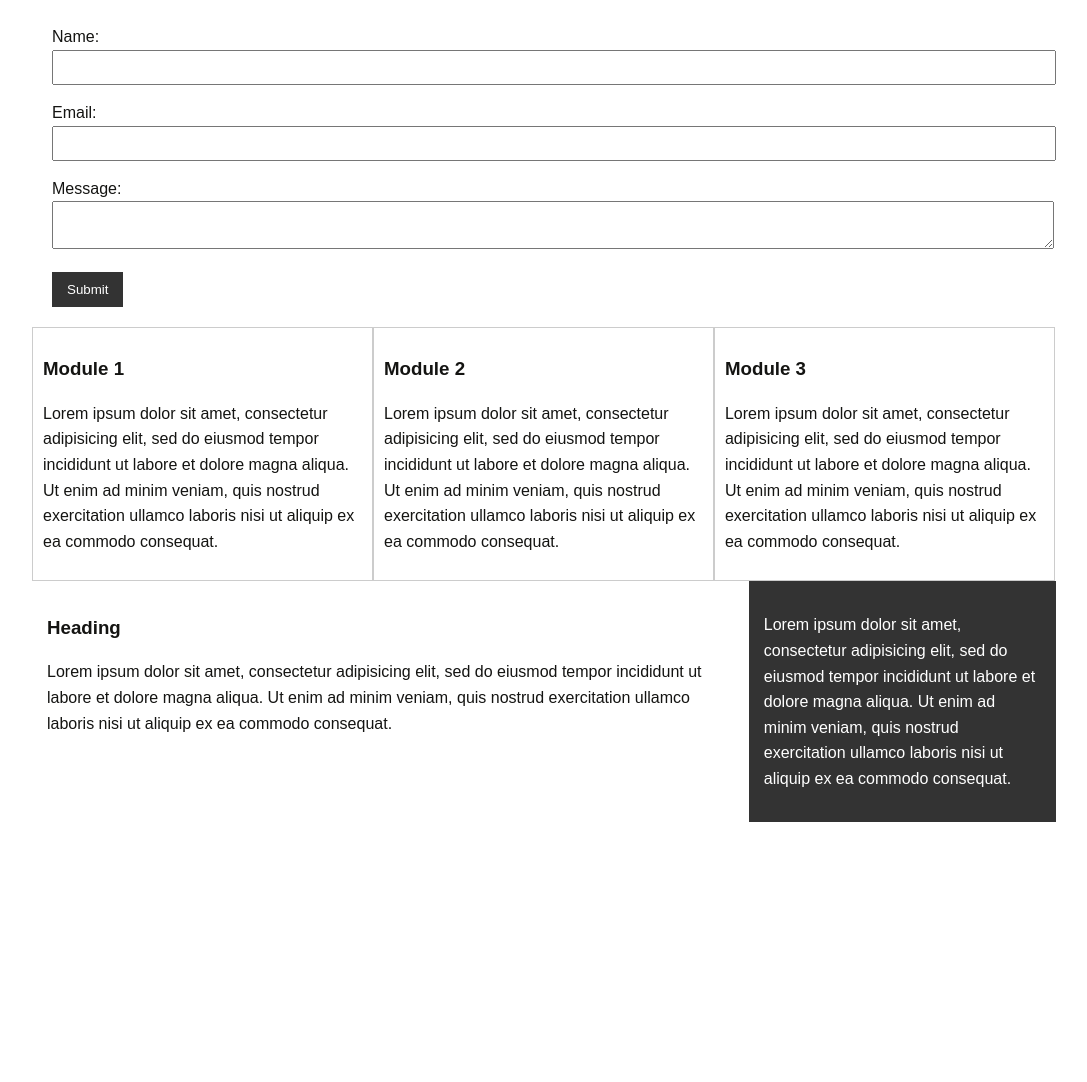
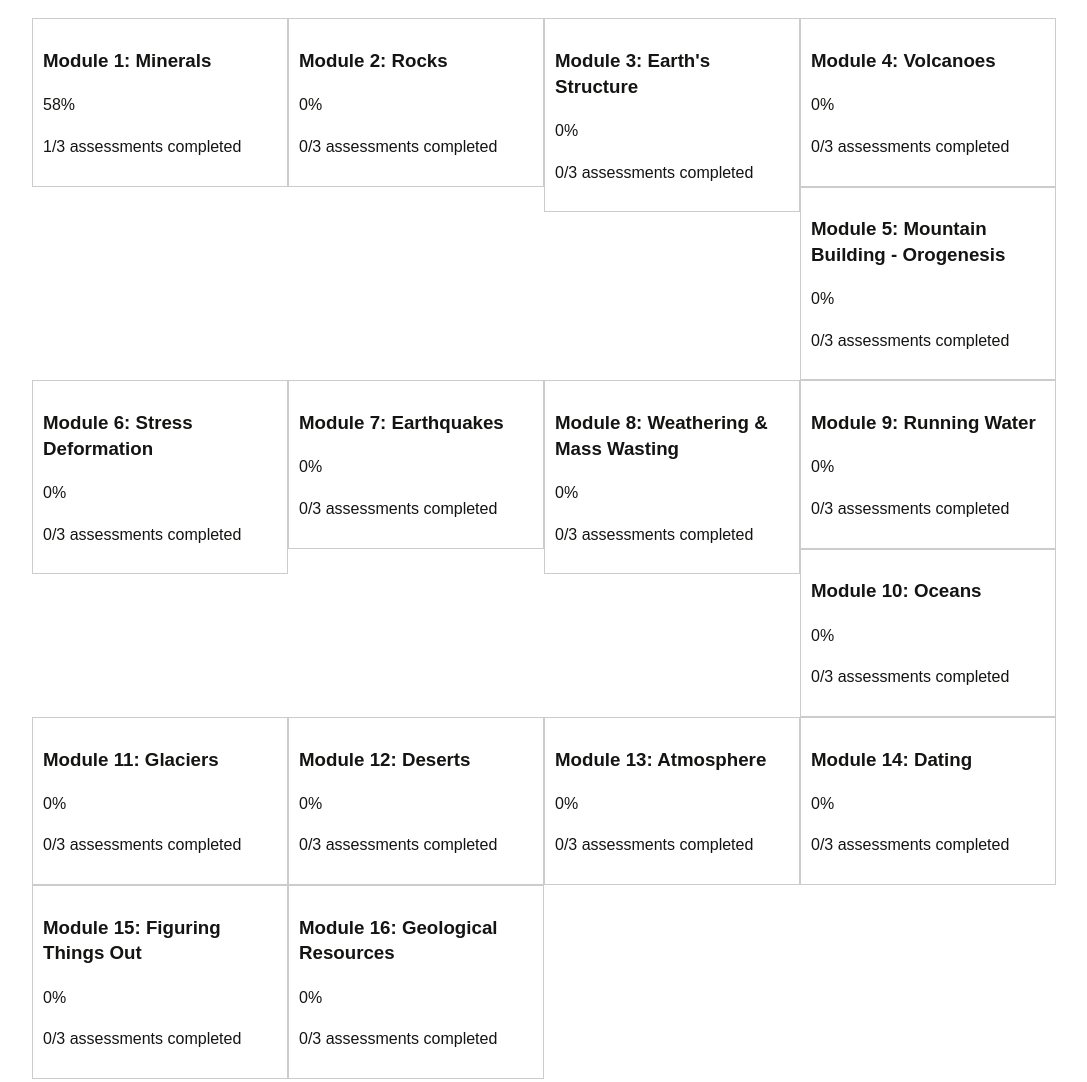
Before and after one commit to shagun26/PerfDashboard, a plain HTML site: page files/index.html in a window 1280 px wide. Shown: the part 465-1547 px from the top of the page, without its empty margins (96-1183 px from the left). Drawn offline with Linux system fonts and the light colour scheme.

Commit message:
Filled in module blocks, closer to final copy

```diff
--- a/files/index.html
+++ b/files/index.html
@@ -7,7 +7,6 @@
 <body>
 
 	<header class="header" id="main-header" role="banner">
-		<div class="container">
 
 			<div id="site-logo">
 				<img class="yorklogo" src="http://about.yorku.ca/wp-content/themes/York-Template-2014/images/yorku-logo-rgb-240-122.jpg"
@@ -16,12 +15,10 @@
 
 			<h1>Earth Science</h1>
 
-		</div>
 	</header>
 
 
 	<nav id="navbar">
-		<div class="container">
 			<ul>
 				<li><a href="#">Home</a></li>
 				<li><a href="#">Grade</a></li>
@@ -29,7 +26,6 @@
 				<li><a href="#">Course Outline</a></li>
 				<li><a href="#">Moodle	</a></li>
 			</ul>
-		</div>
 	</nav>
 
 	<div class="container">
@@ -41,7 +37,108 @@
 			<a class="button" href="">Read More</a>
 		</div>
 
-		<form class="my-form">
+		<div class="module-block">
+			<h3>Module 1: Minerals</h3>
+			<p class="completion">58%</p>
+			<p class="assessments">1/3 assessments completed</p>
+		</div>
+
+		<div class="module-block locked">
+			<h3>Module 2: Rocks</h3>
+			<p class="completion">0%</p>
+			<p class="assessments">0/3 assessments completed</p>
+		</div>
+
+		<div class="module-block locked">
+			<h3>Module 3: Earth's Structure</h3>
+			<p class="completion">0%</p>
+			<p class="assessments">0/3 assessments completed</p>
+		</div>
+
+		<div class="module-block locked">
+			<h3>Module 4: Volcanoes</h3>
+			<p class="completion">0%</p>
+			<p class="assessments">0/3 assessments completed</p>
+		</div>
+
+		<div class="module-block locked">
+			<h3>Module 5: Mountain Building - Orogenesis</h3>
+			<p class="completion">0%</p>
+			<p class="assessments">0/3 assessments completed</p>
+		</div>
+
+		<div class="module-block locked">
+			<h3>Module 6: Stress Deformation</h3>
+			<p class="completion">0%</p>
+			<p class="assessments">0/3 assessments completed</p>
+		</div>
+
+		<div class="module-block locked">
+			<h3>Module 7: Earthquakes</h3>
+			<p class="completion">0%</p>
+			<p class="assessments">0/3 assessments completed</p>
+		</div>
+
+		<div class="module-block locked">
+			<h3>Module 8: Weathering &amp; Mass Wasting</h3>
+			<p class="completion">0%</p>
+			<p class="assessments">0/3 assessments completed</p>
+		</div>
+
+		<div class="module-block locked">
+			<h3>Module 9: Running Water</h3>
+			<p class="completion">0%</p>
+			<p class="assessments">0/3 assessments completed</p>
+		</div>
+
+		<div class="module-block locked">
+			<h3>Module 10: Oceans</h3>
+			<p class="completion">0%</p>
+			<p class="assessments">0/3 assessments completed</p>
+		</div>
+
+		<div class="module-block locked">
+			<h3>Module 11: Glaciers</h3>
+			<p class="completion">0%</p>
+			<p class="assessments">0/3 assessments completed</p>
+		</div>
+
+		<div class="module-block locked">
+			<h3>Module 12: Deserts</h3>
+			<p class="completion">0%</p>
+			<p class="assessments">0/3 assessments completed</p>
+		</div>
+
+		<div class="module-block locked">
+			<h3>Module 13: Atmosphere</h3>
+			<p class="completion">0%</p>
+			<p class="assessments">0/3 assessments completed</p>
+		</div>
+
+		<div class="module-block locked">
+			<h3>Module 14: Dating</h3>
+			<p class="completion">0%</p>
+			<p class="assessments">0/3 assessments completed</p>
+		</div>
+
+		<div class="module-block locked">
+			<h3>Module 15: Figuring Things Out</h3>
+			<p class="completion">0%</p>
+			<p class="assessments">0/3 assessments completed</p>
+		</div>
+
+		<div class="module-block locked">
+			<h3>Module 16: Geological Resources</h3>
+			<p class="completion">0%</p>
+			<p class="assessments">0/3 assessments completed</p>
+		</div>
+
+		<div class="clr"></div>
+
+
+	</div> <!-- End container! -->
+
+	<form class="my-form">
 			<div class="form-group">
 				<label>Name: </label>
 				<input type="text" name="name">
@@ -57,51 +154,6 @@
 			<input class="button" type="submit" value="Submit" name="">
 		</form>
 
-		<div class="block">
-			<h3>Module 1</h3>
-			<p>Lorem ipsum dolor sit amet, consectetur adipisicing elit, sed do eiusmod
-			tempor incididunt ut labore et dolore magna aliqua. Ut enim ad minim veniam,
-			quis nostrud exercitation ullamco laboris nisi ut aliquip ex ea commodo
-			consequat.</p>
-		</div>
-
-		<div class="block">
-			<h3>Module 2</h3>
-			<p>Lorem ipsum dolor sit amet, consectetur adipisicing elit, sed do eiusmod
-			tempor incididunt ut labore et dolore magna aliqua. Ut enim ad minim veniam,
-			quis nostrud exercitation ullamco laboris nisi ut aliquip ex ea commodo
-			consequat.</p>
-		</div>
-
-		<div class="block">
-			<h3>Module 3</h3>
-			<p>Lorem ipsum dolor sit amet, consectetur adipisicing elit, sed do eiusmod
-			tempor incididunt ut labore et dolore magna aliqua. Ut enim ad minim veniam,
-			quis nostrud exercitation ullamco laboris nisi ut aliquip ex ea commodo
-			consequat.</p>
-		</div>
-
-		<div class="clr"></div>
-
-		<div id="main-block">
-			<h3>Heading</h3>
-			<p>Lorem ipsum dolor sit amet, consectetur adipisicing elit, sed do eiusmod
-			tempor incididunt ut labore et dolore magna aliqua. Ut enim ad minim veniam,
-			quis nostrud exercitation ullamco laboris nisi ut aliquip ex ea commodo
-			consequat.</p>
-		</div>
-
-		<div id="sidebar">
-			<p>Lorem ipsum dolor sit amet, consectetur adipisicing elit, sed do eiusmod
-			tempor incididunt ut labore et dolore magna aliqua. Ut enim ad minim veniam,
-			quis nostrud exercitation ullamco laboris nisi ut aliquip ex ea commodo
-			consequat.</p>
-		</div>
-
-		<div class="clr"></div>
-
-	</div> <!-- End container! -->
-
 	<div style="margin-top:500px;"></div>
 
 </body>
--- a/files/style.css
+++ b/files/style.css
@@ -12,11 +12,25 @@ body {
 	overflow: hidden;
 }
 
+.header h1 {
+	color: #ffffff;
+	max-width: 1200px;
+	padding: 20px;
+	margin: 0 auto;
+	font-weight: 700;
+	text-shadow: 1px 1px #9a0100;
+	letter-spacing: .1em;
+	line-height: 1em;
+	clear: both;
+	font-size: 1.5em;
+	display: block;
+	font-family: 'Lato', arial, sans-serif;
+}
+
 #main-header {
 	background-color:#e31837;
 	color:#ffffff;
-	padding: 15px;
-	margin: 20px 0;
+	margin: 20px 0 0 0;
 	text-align: center;
 }
 
@@ -123,9 +137,9 @@ clear:both;
 	width:100%;
 }
 
-.block{
+.module-block{
 	float:left;
-	width:33.3%;
+	width:25%;
 	border:1px solid #ccc;
 	padding:10px;
 	box-sizing: border-box;
```
